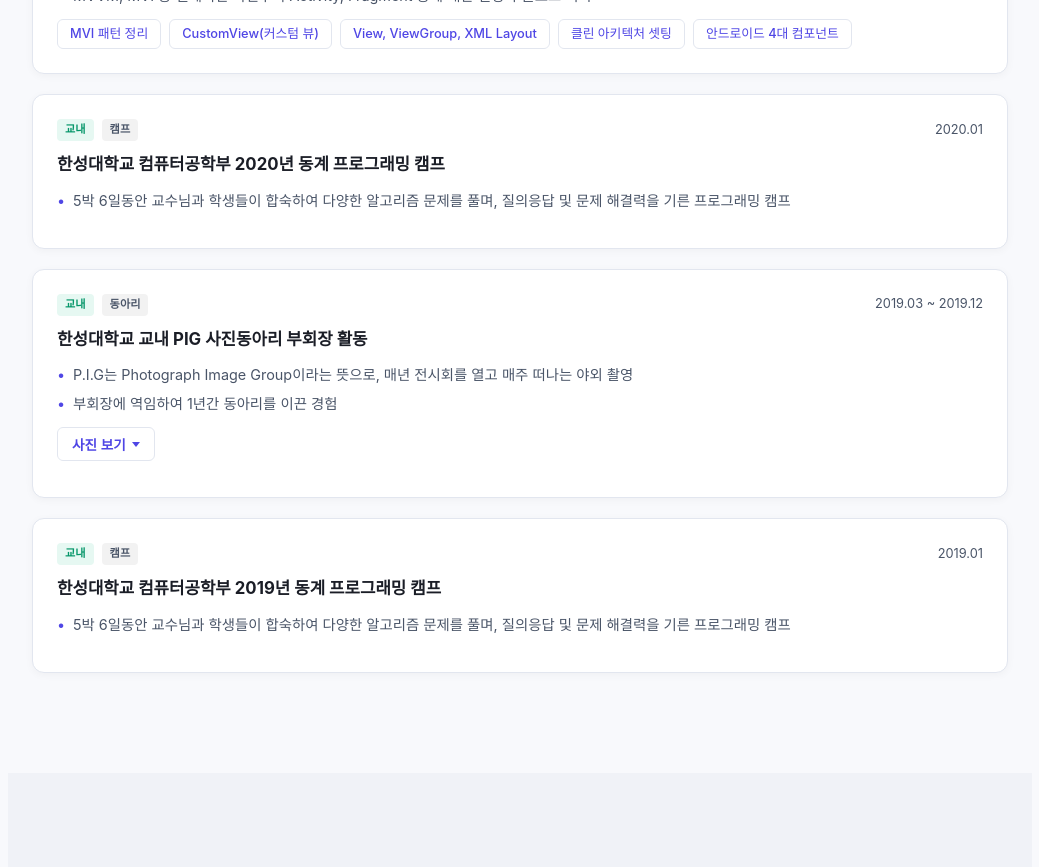
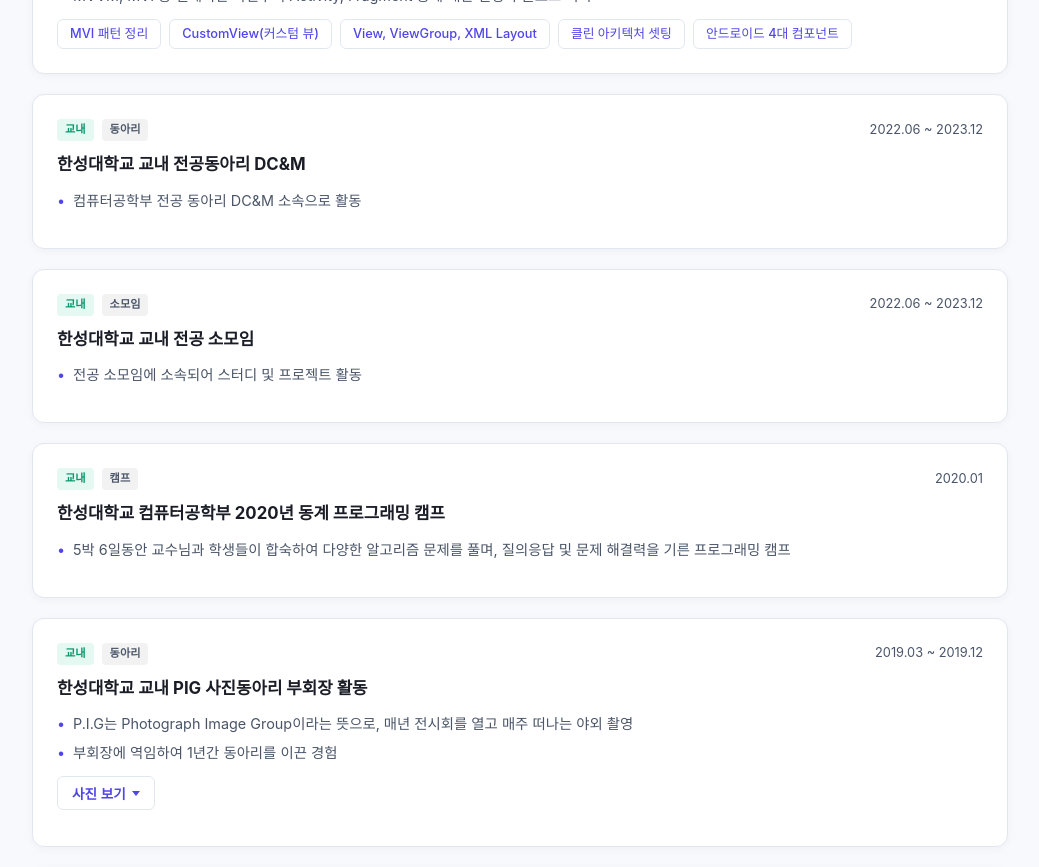
Before and after one commit to ois0886/AboutMe, a React (Vite) app: page / in a window 1280 px wide. Shown: the part 6800-7667 px from the top of the page, without its empty margins (120-1159 px from the left). Built offline with nearby package versions, Linux system fonts and the light colour scheme.

Commit message:
feat: Activity 업데이트

```diff
--- a/src/components/Activity.tsx
+++ b/src/components/Activity.tsx
@@ -79,6 +79,28 @@
       { label: '클린 아키텍처 셋팅', url: 'https://superohinsung.tistory.com/101' },
       { label: '안드로이드 4대 컴포넌트', url: 'https://superohinsung.tistory.com/54' },
     ],
+  },
+  {
+    title: '한성대학교 교내 전공동아리 DC&M',
+    scope: '교내',
+    tag: '동아리',
+    period: '2022.06 ~ 2023.12',
+    image: null,
+    details: [
+      '컴퓨터공학부 전공 동아리 DC&M 소속으로 활동',
+    ],
+    links: [],
+  },
+  {
+    title: '한성대학교 교내 전공 소모임',
+    scope: '교내',
+    tag: '소모임',
+    period: '2022.06 ~ 2023.12',
+    image: null,
+    details: [
+      '전공 소모임에 소속되어 스터디 및 프로젝트 활동',
+    ],
+    links: [],
   },
   {
     title: '한성대학교 컴퓨터공학부 2020년 동계 프로그래밍 캠프',
```
